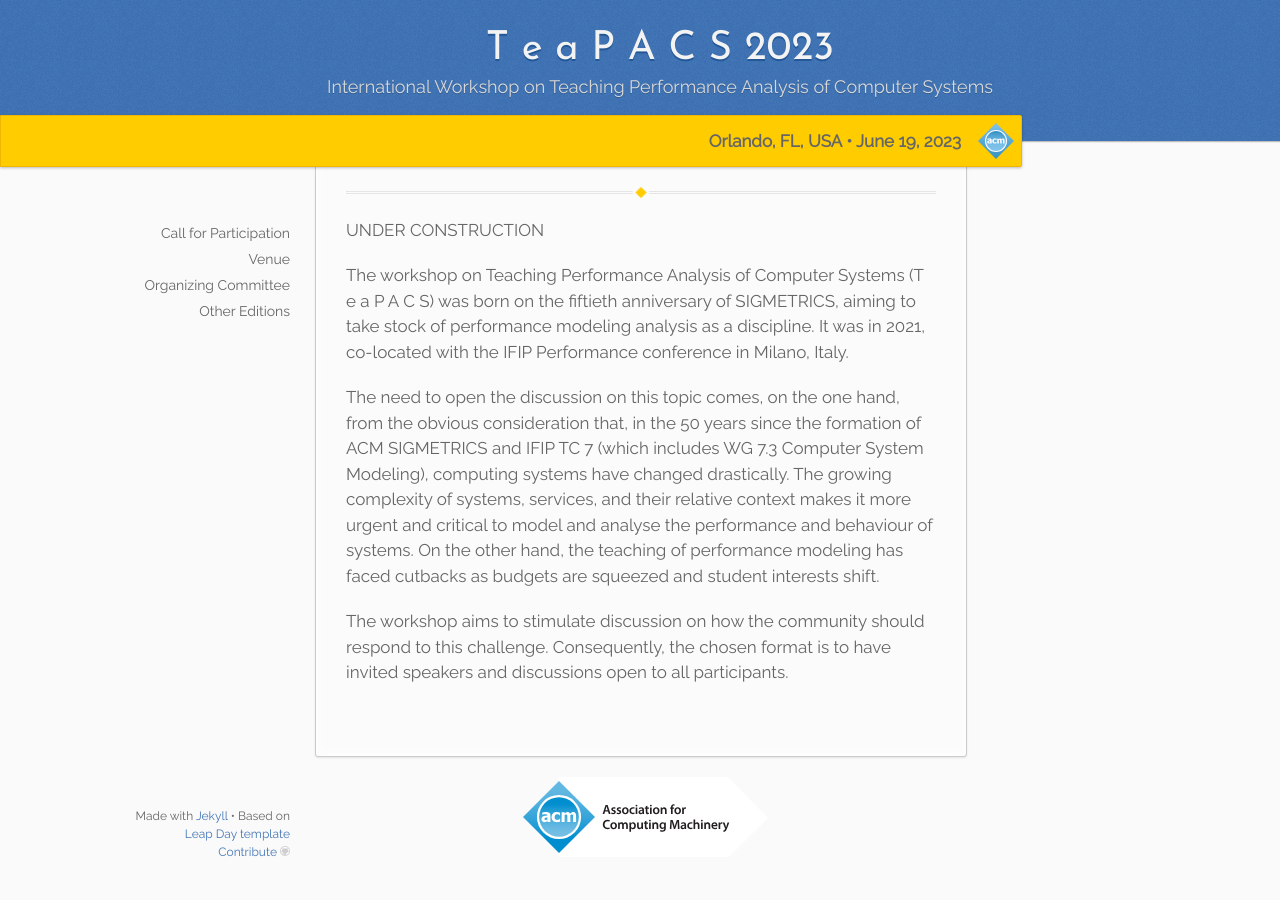
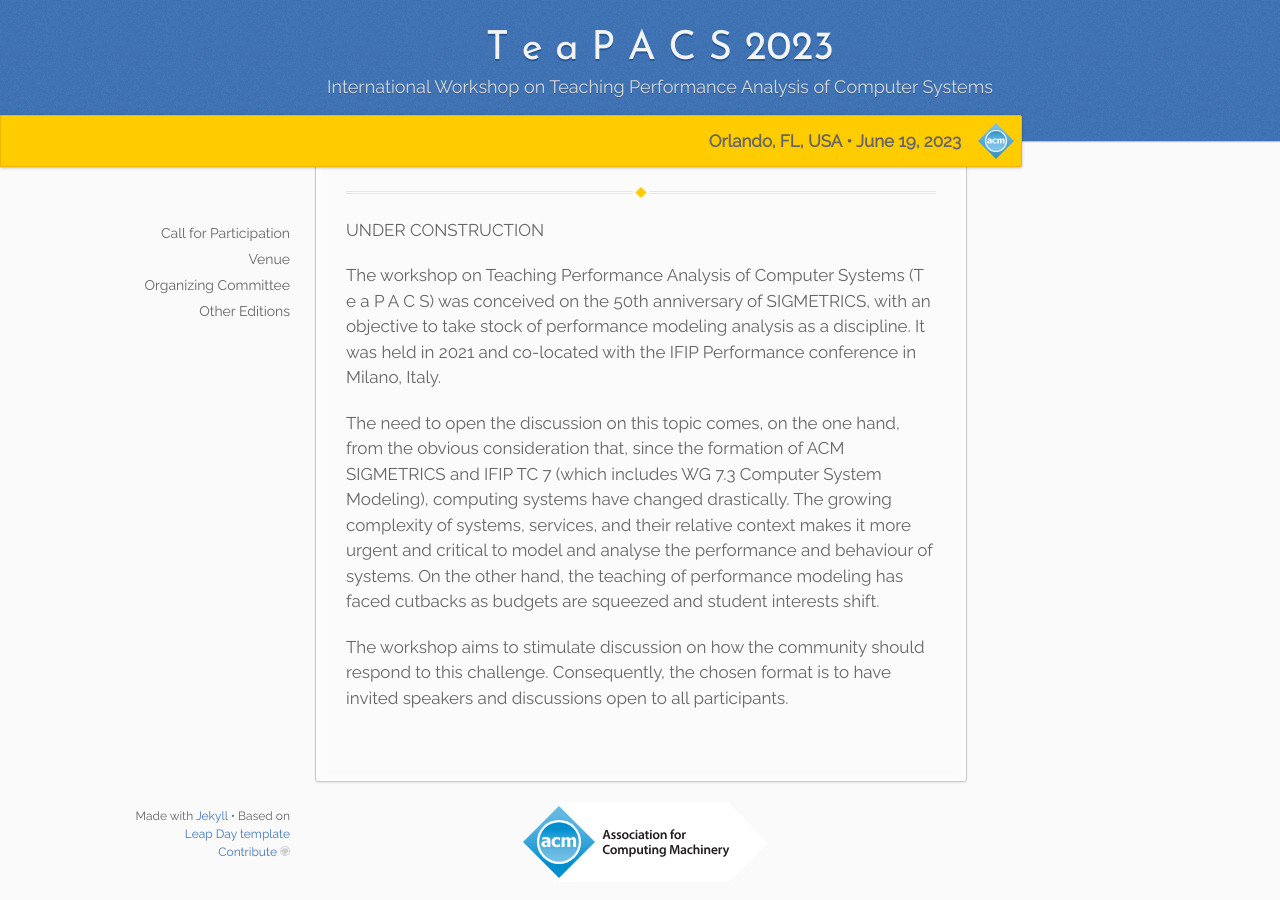
Before and after one commit to alessandropellegrini/teapacs.github.io, a Jekyll site: the page built from _2023/index.md, in a window 1280 px wide and 900 px high, scrolled down 527 px. Built offline with Jekyll 4.4.1, drawn with Linux system fonts in a browser that asks for light colours; before the commit the page ends 1401 px from its top, so only the background shows below that.

Commit message:
Update index.md

```diff
--- a/_2023/index.md
+++ b/_2023/index.md
@@ -12,8 +12,8 @@
 
 UNDER CONSTRUCTION
 
-The workshop on Teaching Performance Analysis of Computer Systems (T e a P A C S) was born on the fiftieth anniversary of SIGMETRICS, aiming to take stock of performance modeling analysis as a discipline. It was in 2021, co-located with the IFIP Performance conference in Milano, Italy.
+The workshop on Teaching Performance Analysis of Computer Systems (T e a P A C S) was conceived on the 50th anniversary of SIGMETRICS, with an objective to take stock of performance modeling analysis as a discipline. It was held in 2021 and co-located with the IFIP Performance conference in Milano, Italy.
 
-The need to open the discussion on this topic comes, on the one hand, from the obvious consideration that, in the 50 years since the formation of ACM SIGMETRICS and IFIP TC 7 (which includes WG 7.3 Computer System Modeling), computing systems have changed drastically. The growing complexity of systems, services, and their relative context makes it more urgent and critical to model and analyse the performance and behaviour of systems. On the other hand, the teaching of performance modeling has faced cutbacks as budgets are squeezed and student interests shift.
+The need to open the discussion on this topic comes, on the one hand, from the obvious consideration that, since the formation of ACM SIGMETRICS and IFIP TC 7 (which includes WG 7.3 Computer System Modeling), computing systems have changed drastically. The growing complexity of systems, services, and their relative context makes it more urgent and critical to model and analyse the performance and behaviour of systems. On the other hand, the teaching of performance modeling has faced cutbacks as budgets are squeezed and student interests shift.
 
 The workshop aims to stimulate discussion on how the community should respond to this challenge. Consequently, the chosen format is to have invited speakers and discussions open to all participants.
```
